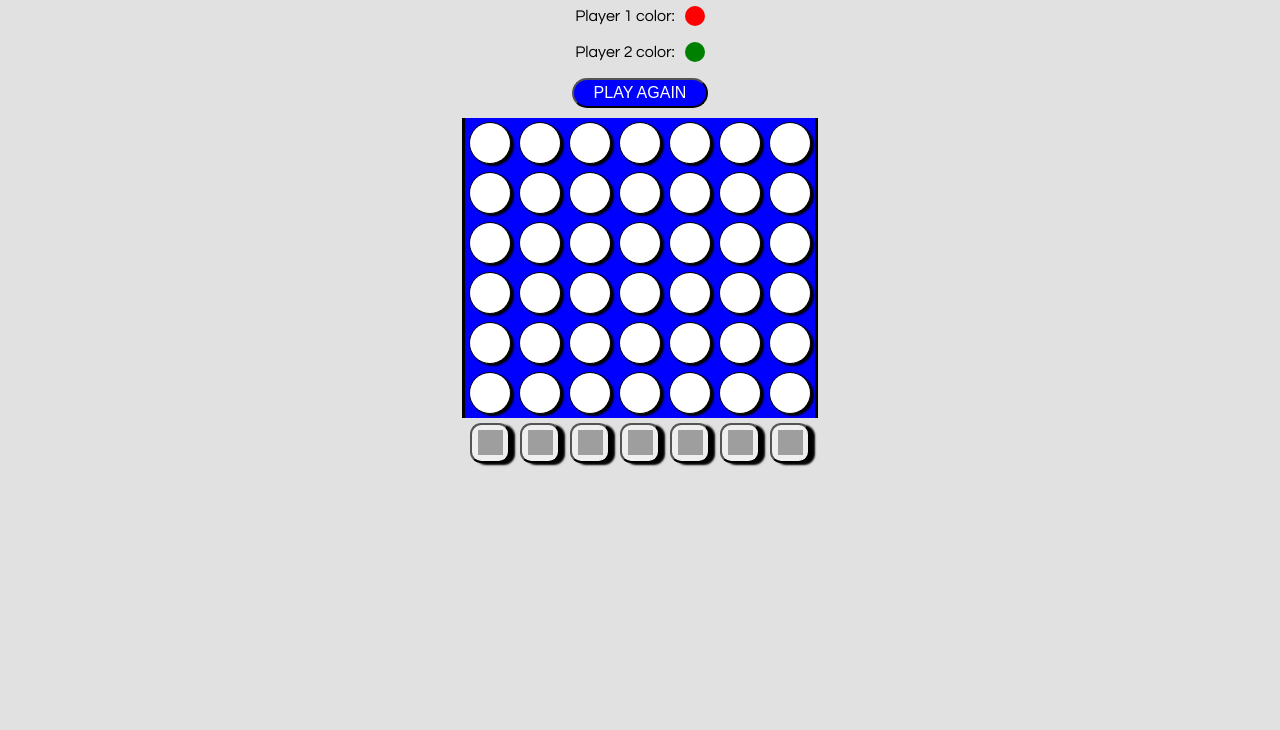
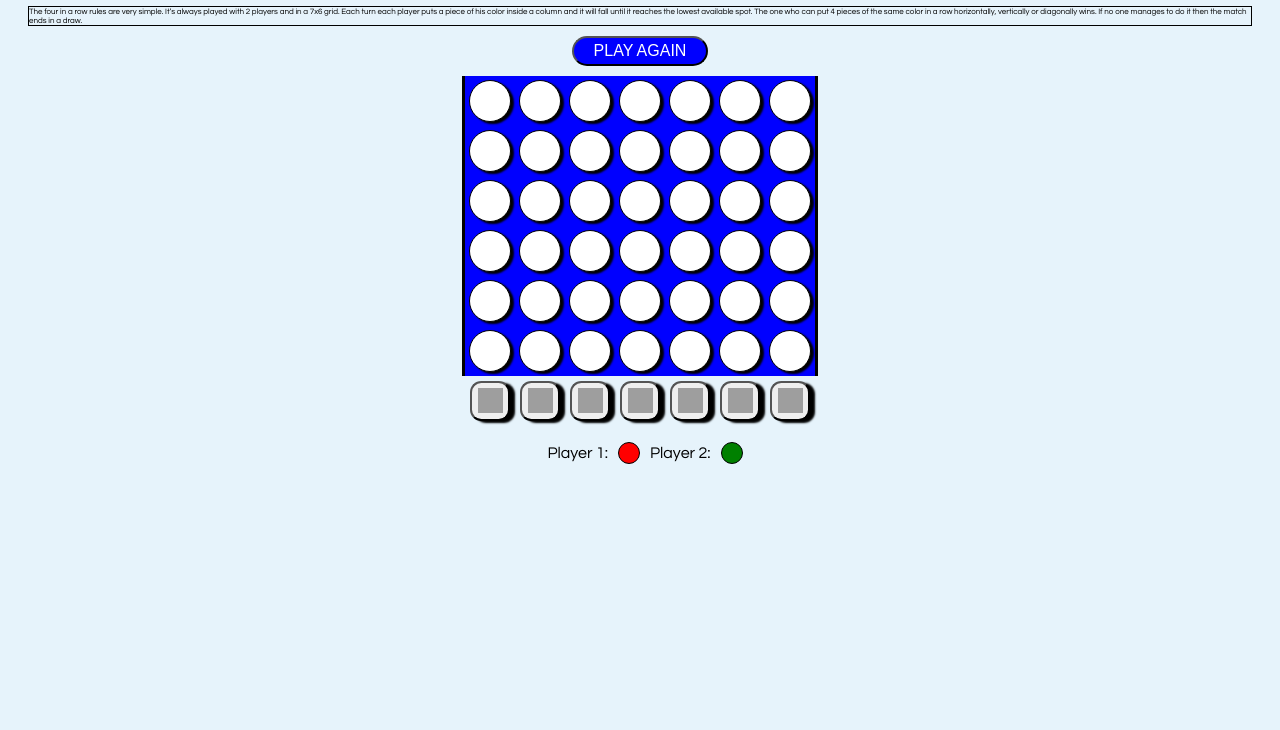
Before and after one commit to brunomachadors/4inaline, a React app: page / in a window 1280 px wide. Shown: the part 70-800 px from the top of the page. Built offline with nearby package versions, Linux system fonts and the light colour scheme; grey boxes are pictures that could not be loaded.

Commit message:
Adding game rules

```diff
--- a/src/components/Board/index.js
+++ b/src/components/Board/index.js
@@ -12,9 +12,10 @@ import {
   Player1ColorCircle,
   Player2ColorCircle,
   PlayerColor,
+  PlayerContainer,
   WinnerTitle,
 } from '../Player/style';
-import { Title } from '../Game/style';
+import { Rules, Title } from '../Game/style';
 import { PLAYER_COLORS } from '../../utils/playerColors';
 
 const debugMode = false;
@@ -72,23 +73,14 @@ export function Board({ numberOfColumns, numberOfRows }) {
     <>
       <Title>4 in a line</Title>
 
-      <PlayerColor>
-        Player 1 color:
-        <Player1ColorCircle
-          style={{
-            backgroundColor: PLAYER_COLORS.player1,
-          }}
-        />
-      </PlayerColor>
-
-      <PlayerColor>
-        Player 2 color:
-        <Player2ColorCircle
-          style={{
-            backgroundColor: PLAYER_COLORS.player2,
-          }}
-        />
-      </PlayerColor>
+      <Rules>
+        The four in a row rules are very simple. It’s always played with 2
+        players and in a 7x6 grid. Each turn each player puts a piece of his
+        color inside a column and it will fall until it reaches the lowest
+        available spot. The one who can put 4 pieces of the same color in a row
+        horizontally, vertically or diagonally wins. If no one manages to do it
+        then the match ends in a draw.
+      </Rules>
 
       <PlayAgainButton onClick={handlePlayAgainClick}>
         Play again
@@ -111,6 +103,26 @@ export function Board({ numberOfColumns, numberOfRows }) {
       ))}
       <ButtonsContainer>{buttons}</ButtonsContainer>
 
+      <PlayerContainer>
+        <PlayerColor>
+          Player 1:
+          <Player1ColorCircle
+            style={{
+              backgroundColor: PLAYER_COLORS.player1,
+            }}
+          />
+        </PlayerColor>
+
+        <PlayerColor>
+          Player 2:
+          <Player2ColorCircle
+            style={{
+              backgroundColor: PLAYER_COLORS.player2,
+            }}
+          />
+        </PlayerColor>
+      </PlayerContainer>
+
       {winner && <WinnerTitle>The winner is {winner}!</WinnerTitle>}
       {draw && <WinnerTitle>There were no winners, play again!</WinnerTitle>}
     </>
--- a/src/components/Board/style.js
+++ b/src/components/Board/style.js
@@ -23,6 +23,6 @@ export const ColumnUi = styled.div`
   height: 40px;
   border: 1px solid black;
   background-color: white;
-  border-radius: 2cm;
+  border-radius: 50%;
   box-shadow: 3px 2px 2px black;
 `;
--- a/src/components/Game/style.js
+++ b/src/components/Game/style.js
@@ -9,3 +9,10 @@ export const Title = styled.h1`
   display: flex;
   justify-content: center;
 `;
+
+export const Rules = styled.footer`
+  font: 8px 'Century Gothic', Futura, sans-serif;
+  border: solid 1px black;
+  display: flex;
+  justify-content: center;
+`;
--- a/src/components/Player/style.js
+++ b/src/components/Player/style.js
@@ -4,6 +4,7 @@ export const PlayerColor = styled.p`
   display: flex;
   align-items: center;
   justify-content: center;
+  padding-left: 10px;
 `;
 
 export const Player1ColorCircle = styled.div`
@@ -12,6 +13,7 @@ export const Player1ColorCircle = styled.div`
   border-radius: 50%;
   margin-left: 10px;
   background-color: red;
+  border: solid black 1px;
 `;
 
 export const Player2ColorCircle = styled.div`
@@ -20,8 +22,15 @@ export const Player2ColorCircle = styled.div`
   border-radius: 50%;
   margin-left: 10px;
   background-color: green;
+  border: solid black 1px;
 `;
 
 export const WinnerTitle = styled.h2`
   text-align: center;
 `;
+
+export const PlayerContainer = styled.div`
+  display: flex;
+  align-items: center;
+  justify-content: center;
+`;
--- a/src/index.css
+++ b/src/index.css
@@ -1,3 +1,3 @@
 body {
-  background-color: #e1e1e1;
+  background-color: #e6f3fb;
 }
```
